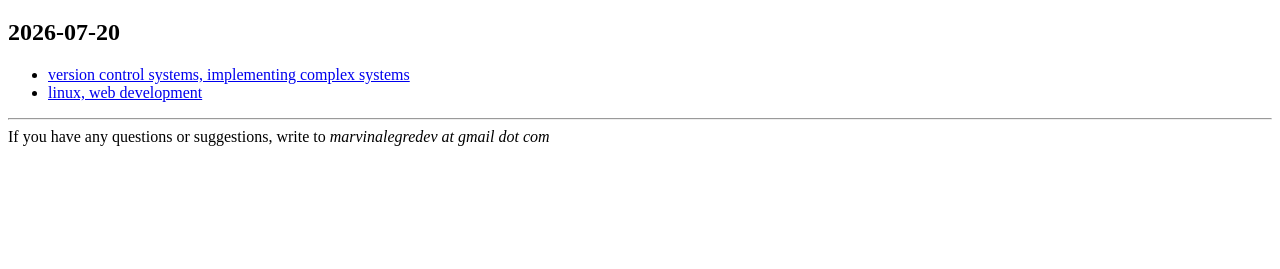
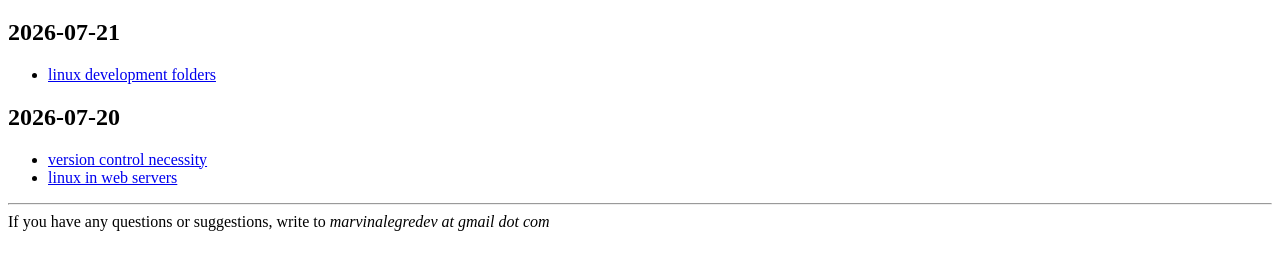
Before and after one commit to marvinalegre/marvinalegre.github.io, a plain HTML site: page notes.html in a window 1280 px wide. Shown: the part 133-402 px from the top of the page. Drawn offline with Linux system fonts and the light colour scheme.

Commit message:
update notes

```diff
--- a/notes.html
+++ b/notes.html
@@ -24,18 +24,32 @@
     <h1>notes</h1>
 
     <section>
+      <h2>2026-07-21</h2>
+
+      <ul>
+        <li>
+          <a
+            href="https://chatgpt.com/share/6a5f6438-f048-83ec-aa0a-77eeed2f1ac6"
+            >linux development folders</a
+          >
+        </li>
+      </ul>
+    </section>
+
+    <section>
       <h2>2026-07-20</h2>
 
       <ul>
         <li>
           <a
             href="https://chatgpt.com/share/6a5e2f18-080c-83ec-b348-8ce4b9461746"
-            >version control systems, implementing complex systems</a
+            >version control necessity</a
           >
         </li>
         <li>
-          <a href="https://chatgpt.com/c/6a5e35ec-e4f8-83ec-b518-3ee0ece926f1"
-            >linux, web development</a
+          <a
+            href="https://chatgpt.com/share/6a5f62d5-8eb0-83ec-84d8-5608675f07f1"
+            >linux in web servers</a
           >
         </li>
       </ul>
```
